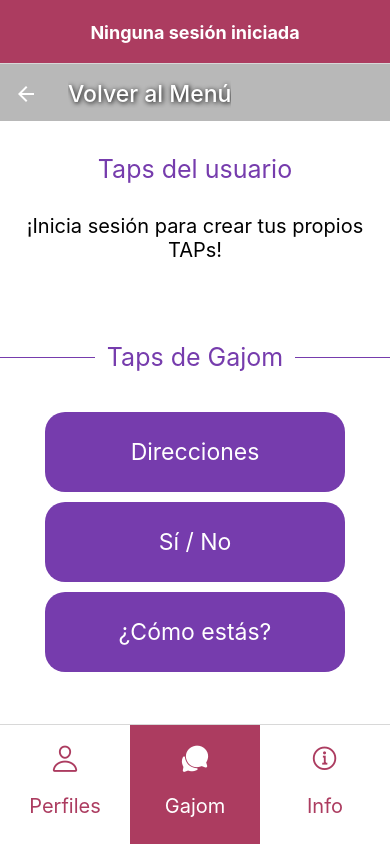
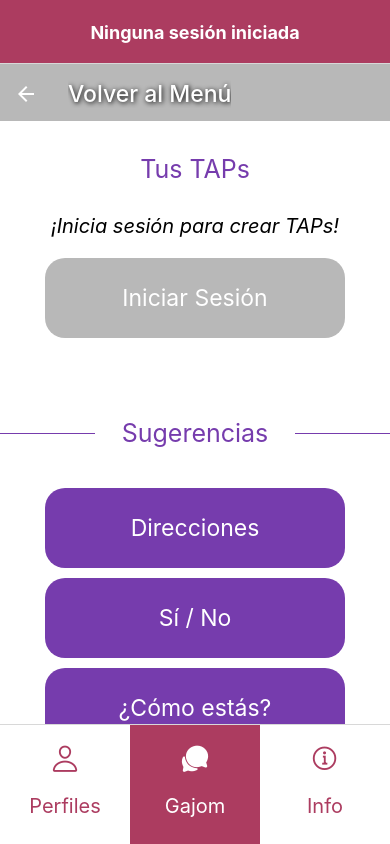
Before and after one commit to jonaymm01/gajom, a React Native app: screen /TapMenu in a window 390 px wide. Built offline with nearby package versions, Linux system fonts and the light colour scheme; what react-native-tailwindcss would draw is missing.

Commit message:
Arreglos superficiales

```diff
--- a/src/pages/Profile.jsx
+++ b/src/pages/Profile.jsx
@@ -182,6 +182,8 @@ export function Profile({navigation}) {
               }}
               render={({field: {onChange, value}}) => (
                 <Input
+                  maxLength={12}
+                  textAlign={"center"}
                   error={errors.name}
                   errorText={errors?.name?.message}
                   onChangeText={(text) => {
--- a/src/pages/talker/Questions.jsx
+++ b/src/pages/talker/Questions.jsx
@@ -26,7 +26,7 @@ const speak = (text) => {
  * Método para renderizar página de Preguntas.
  * @return {JSX.Element}
  */
-export function Questions() {
+export function Questions({navigation}) {
   const [activeProfile, setProfile] = useContext(ProfileContext);
   let profile = '{}';
   if (activeProfile !== '{}') {
@@ -126,10 +126,10 @@ export function Questions() {
 
     addButton =
           <TouchableOpacity style={[questionStyles.addButton]} onPress={() => {
-            (profile === '{}') ? null :  toCreate(true);
+            (profile === '{}') ? navigation.navigate("Login") :  toCreate(true);
           }}>
             <View>
-              <Text style={[questionStyles.smallButtonText, {fontSize: 20, textAlign: 'justify'}]}>{(profile === '{}') ? 'Inicia sesión para crear tus propias preguntas' : '+'}</Text>
+              <Text style={[questionStyles.smallButtonText, {fontSize: 20, textAlign: 'justify'}]}>{(profile === '{}') ? 'Inicia sesión para añadir' : '+'}</Text>
             </View>
           </TouchableOpacity>;
   }
@@ -144,7 +144,7 @@ export function Questions() {
   if (!isStart) {
     const finalQuestion = startWord + ((startWord !== '¿') ? ' ' : '') + ((end.length > 0) ? end : '...');
     result =
-      <View style={{marginBottom: 60, marginTop: 30, alignItems: 'center'}}>
+      <View style={{marginBottom: 10, alignItems: 'center'}}>
         <Text style={[styles.basic_font, {fontStyle: 'italic'}]}>{isEnd ? '🕪  Pulsa para escuchar' : ''}</Text>
         <TouchableOpacity style={[questionStyles.defButton]} onPress={() => {
           speak(finalQuestion);
@@ -197,7 +197,7 @@ export function Questions() {
         </View>
         <View style={{flex: 2}}>
           <View style={{width: 300, marginTop: -50}}>
-            <Text style={[styles.basic_font, {fontStyle: 'italic', alignSelf: 'center', marginBottom: 20}]}>{isStart ? 'Empieza tu pregunta:' : ''}</Text>
+            <Text style={[styles.basic_font, {fontStyle: 'italic', alignSelf: 'center', marginBottom: 20, color: palette.violet}]}>{isStart ? 'Empieza tu pregunta' : ''}</Text>
             <>
               {addButton}
             </>
@@ -306,9 +306,12 @@ export const questionStyles = StyleSheet.create({
   addButton: {
     backgroundColor: palette.gray,
     margin: 5,
+    marginBottom: 20,
     height: 80,
     width: 300,
     justifyContent: 'center',
+    borderRadius: 15,
+    elevation: 10,
   },
   defButton: {
     backgroundColor: palette.red,
--- a/src/pages/talker/TapMaker.jsx
+++ b/src/pages/talker/TapMaker.jsx
@@ -43,10 +43,10 @@ export function TapMaker({route, navigation}) {
   const [usedOpts, setUsedOpts] = useState([]);
 
 
-  const [opt1Color, setColor1] = useState(blue);
-  const [opt2Color, setColor2] = useState(red);
-  const [opt3Color, setColor3] = useState(green);
-  const [opt4Color, setColor4] = useState(yellow);
+  const [opt1Color, setColor1] = useState(green);
+  const [opt2Color, setColor2] = useState(yellow);
+  const [opt3Color, setColor3] = useState(red);
+  const [opt4Color, setColor4] = useState(blue);
 
   const [colorsOff, setColorOff] = useState(['']);
   const [defOpts, setDefOpts] = useState(['']);
--- a/src/pages/talker/TapMenu.jsx
+++ b/src/pages/talker/TapMenu.jsx
@@ -33,7 +33,7 @@ export function TapMenu({navigation}) {
     return (
       <ScrollView style={{backgroundColor: '#fff'}}>
         <View style={styles.blank_background}>
-            <Separator>Tus TAPs</Separator>
+            <Separator>TAPs de {activeProfile.name}</Separator>
             <Button color={palette.gray} onPress={() => navigation.navigate('TapMaker')} label={'+'}/>
         </View>
         <View style={{marginTop: 50, backgroundColor: '#fff', marginBottom: 50}}>
@@ -47,11 +47,12 @@ export function TapMenu({navigation}) {
     return (
       <ScrollView style={{backgroundColor: '#fff'}}>
         <View style={styles.blank_background}>
-          <Separator>Taps del usuario</Separator>
-          <Text style={[styles.text, {textAlign: 'center'}]}>¡Inicia sesión para crear tus propios TAPs!</Text>
+          <Separator>Tus TAPs</Separator>
+          <Text style={[styles.text, {textAlign: 'center', marginBottom: 10, fontStyle: 'italic'}]}>¡Inicia sesión para crear TAPs!</Text>
+          <Button color={palette.gray} onPress={() => navigation.navigate('Login')} label={'Iniciar Sesión'}/>
         </View>
         <View style={{marginTop: 50, backgroundColor: '#fff', marginBottom: 50}}>
-          <Separator>Taps de Gajom</Separator>
+          <Separator>Sugerencias</Separator>
           <TapList navigation={navigation}>{JSON.stringify(defaultTaps)}</TapList>
         </View>
       </ScrollView>
```
